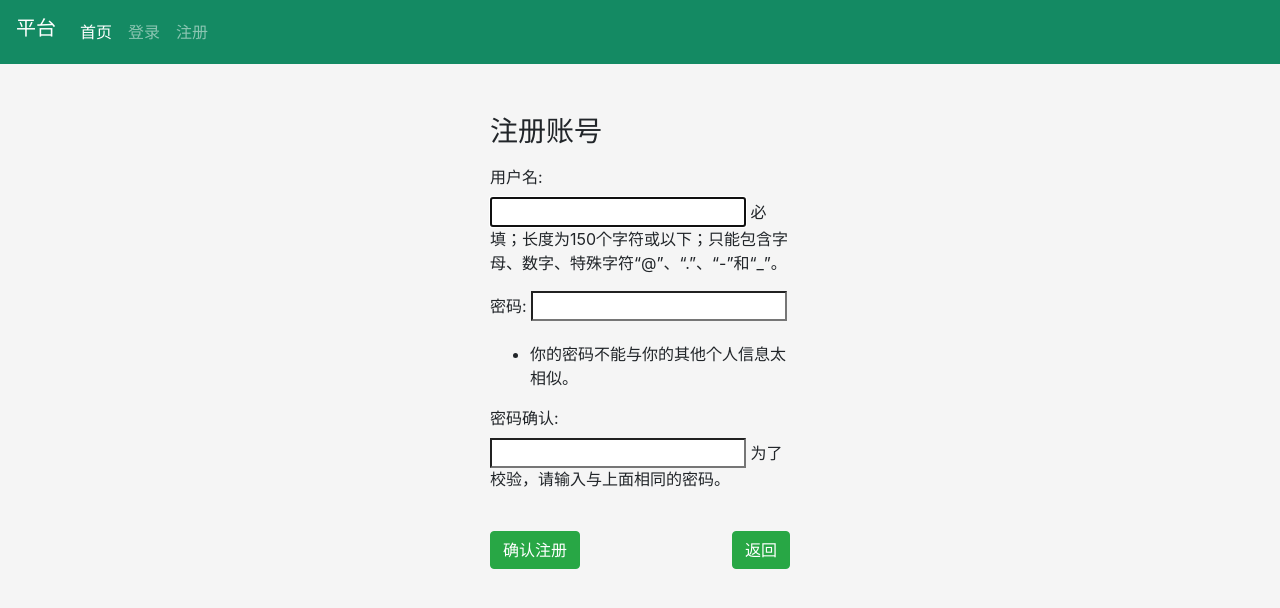
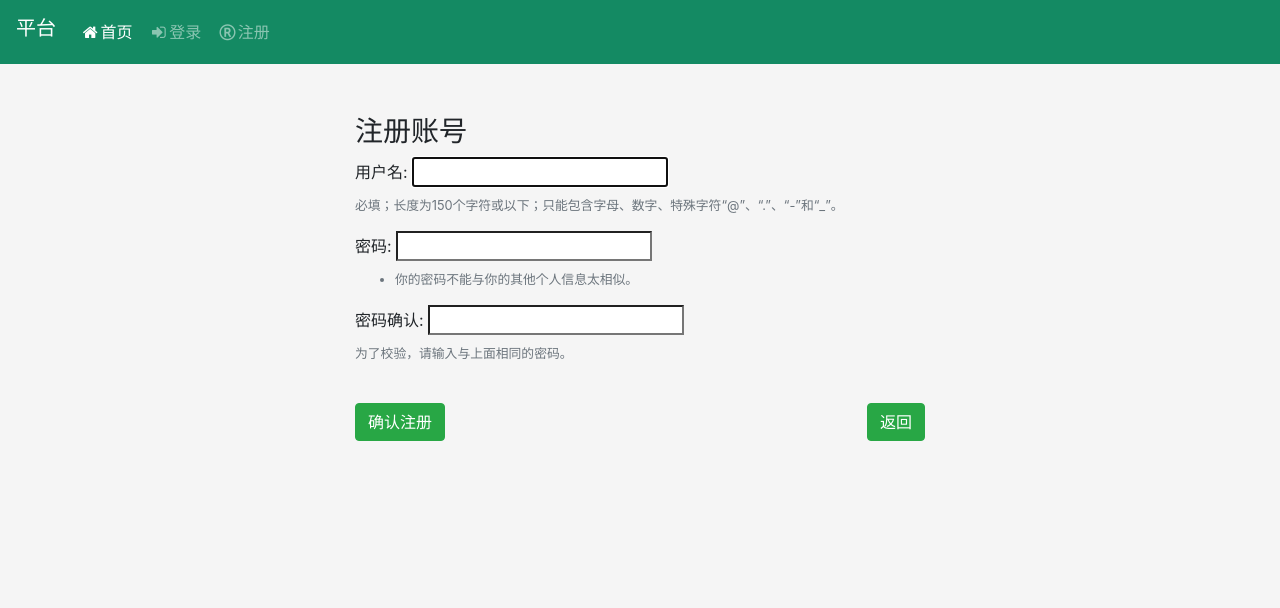
Before and after one commit to Cheng-mq1216/-, a Django app: page /register/ in a window 1280 px wide. Shown: the top 608 px of the page. Run offline with Django 3.2, Linux system fonts and the light colour scheme; parts of the project's set-up code (start-up, migrations or seed data) failed here and were passed over; some libraries are stand-ins or nearby versions.

Commit message:
对界面按键进行了调整，仍然存在一些问题： 1、无法根据用户登录状态进行切换是否可以留言界面显示， 2、登录界面登录错误提示信息待修正 3、文章详情页无法显示用户名

```diff
--- a/app/Index/static/css/login.css
+++ b/app/Index/static/css/login.css
@@ -15,7 +15,7 @@
 
 .form-signin {
     width: 100%;
-    max-width: 330px;
+    max-width: 600px;
     padding: 15px;
     margin: 0 auto;
 }
--- a/app/Index/templates/base.html
+++ b/app/Index/templates/base.html
@@ -8,6 +8,7 @@
     <!-- CSS -->
     {% load static %}
     <link rel="stylesheet" href="https://cdn.bootcss.com/bootstrap/4.0.0/css/bootstrap.min.css">
+    <link rel="stylesheet" href="https://cdn.bootcss.com/font-awesome/4.7.0/css/font-awesome.css">
     <link rel="stylesheet" href="{% static 'css/base.css' %}"> {% block css %} {% endblock %}
     <!-- JS -->
     <script src="https://cdn.bootcss.com/jquery/3.2.1/jquery.slim.min.js"></script>
@@ -19,20 +20,21 @@
 <body>
     <nav class="navbar  navbar-expand-lg fixed-top navbar-dark bg-green ">
         <h3 class="navbar-brand">平台</h3>
-        <button class="navbar-toggler" type="button" data-toggle="collapse" data-target="#navbarText" aria-controls="navbarText" aria-expanded="false" aria-label="Toggle navigation">
+        <button class="navbar-toggler" type="button" data-toggle="collapse" data-target="#navbarText"
+            aria-controls="navbarText" aria-expanded="false" aria-label="Toggle navigation">
             <span class="navbar-toggler-icon"></span>
         </button>
         <div class="collapse navbar-collapse" id="navbarText">
             <ul class="navbar-nav mr-auto">
-                <li class="nav-item active"><a class="nav-link" href="/">首页<span class="sr-only">(current)</span></a>
+                <li class="nav-item active"><a class="nav-link glyphicon glyphicon-home " href="/"><i class="fa fa-home fa-fw"></i>首页<span class="sr-only">(current)</span></a>
                 </li>
                 {% if user.is_authenticated %}
-                <li class="nav-item"><a class="nav-link" href="{% url 'post-article' %}">发帖</a></li>
-                <li class="nav-item"><a class="nav-link" href="{% url 'user-info' user.id %}">用户</a></li>
-                <li class="nav-item"><a class="nav-link" href="{% url 'logout' %}">退出</a></li>
+                <li class="nav-item"><a class="nav-link" href="{% url 'post-article' %}"><i class="fa fa-send fa-fw"></i>发帖</a></li>
+                <li class="nav-item"><a class="nav-link" href="{% url 'user-info' user.id %}"><i class="fa fa-user fa-fw"></i>用户</a></li>
+                <li class="nav-item"><a class="nav-link" href="{% url 'logout' %}"><i class="fa fa-sign-out fa-fw"></i>退出</a></li>
                 {% else %}
-                <li class="nav-item"><a class="nav-link" href="{% url 'login' %}">登录</a></li>
-                <li class="navs-item"><a class="nav-link" href="{% url 'register' %}">注册</a></li>
+                <li class="nav-item"><a class="nav-link" href="{% url 'login' %}"><i class="fa fa-sign-in fa-fw"></i>登录</a></li>
+                <li class="navs-item"><a class="nav-link" href="{% url 'register' %}"><i class="fa fa-registered fa-fw"></i>注册</a></li>
                 {% endif %}
             </ul>
         </div>
--- a/app/Index/templates/register.html
+++ b/app/Index/templates/register.html
@@ -5,12 +5,50 @@
 <div class="body">
   <form action="/register/" method="post" class="form-signin">
     {% csrf_token %}
-        <h1 class="h3 mb-3 font-weight-normal">注册账号</h1>
-        <!-- <input type="text" name="username" class="form-control" placeholder="用户名" aria-describedby="sizing-addon2" required autofocus>
-        <input type="password" name="password" class="form-control" placeholder="密码" aria-describedby="sizing-addon2" required>
-        <input type="password" name="password1" class="form-control" placeholder="重复密码" aria-describedby="sizing-addon2" required> -->
+    <h1 class="h3 mb-6 font-weight-normal">注册账号</h1>
 
-        {{ form.as_p }}
+    {% load addclass %}
+
+    <!--  {{ form.error_messages.password_mismatch}} </div>
+
+
+        {{ form.username | class:'form-control' }} {{ form.password1 | class:'form-control' }}{{ form.password2 | class:'form-control' }} -->
+
+        {% for field in form %}
+        <div class="form-group">
+
+          {% if field.errors %}
+          <div class="alert alert-danger">{{ field.errors }}</div>
+          {% endif %}
+
+          {{ field.label_tag}}
+          {{ field | class:'form-control'}}
+          {% if field.help_text %}
+          <small class="form-text text-muted">{{ field.help_text | safe }}</small>
+          {% endif %}
+        </div>
+        {% endfor %}
+    <!-- <div class="form-group">
+      {{ form.username.errors }}
+      {{ form.username.label_tag}}
+      {{ form.username | class:'form-control'}}
+      {% if form.username.help_text %}
+      <small class="form-text text-muted">{{ form.username.help_text | safe }}</small>
+      {% endif %}
+    </div>
+    <div class="form-row">
+      {{ form.password1.errors }}
+      {{ form.password1.label_tag }}
+      {{ form.password1 | class:'form-control'}}
+    </div>
+    <div class="form-row">
+      {{ form.password2.errors }}
+      {{ form.password2.label_tag }} {{ form.password2 | class:'form-control'}} -->
+
+    <!-- </div> -->
+
+
+
     <br>
     <div class="button">
       <input type="submit" class="btn  btn-success " value="确认注册">
```
Also changed, not shown: app/Index/static/css/details.css (+9 -0 lines), app/Index/templates/details.html (+32 -18 lines), app/Index/templates/login.html (+19 -3 lines), app/Index/templates/user.html (+22 -14 lines). Lines whose indentation alone changed are shown as unchanged.
